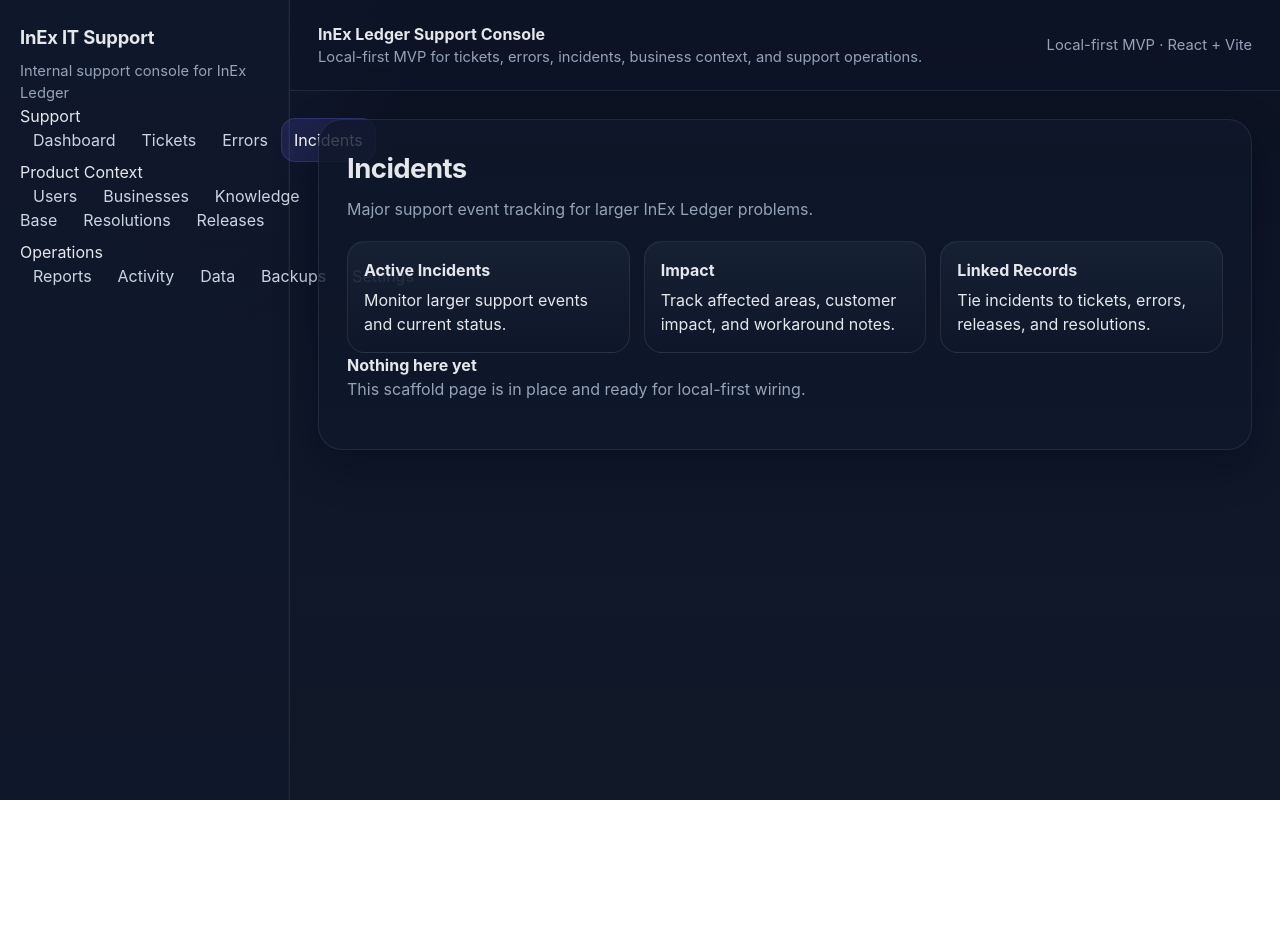
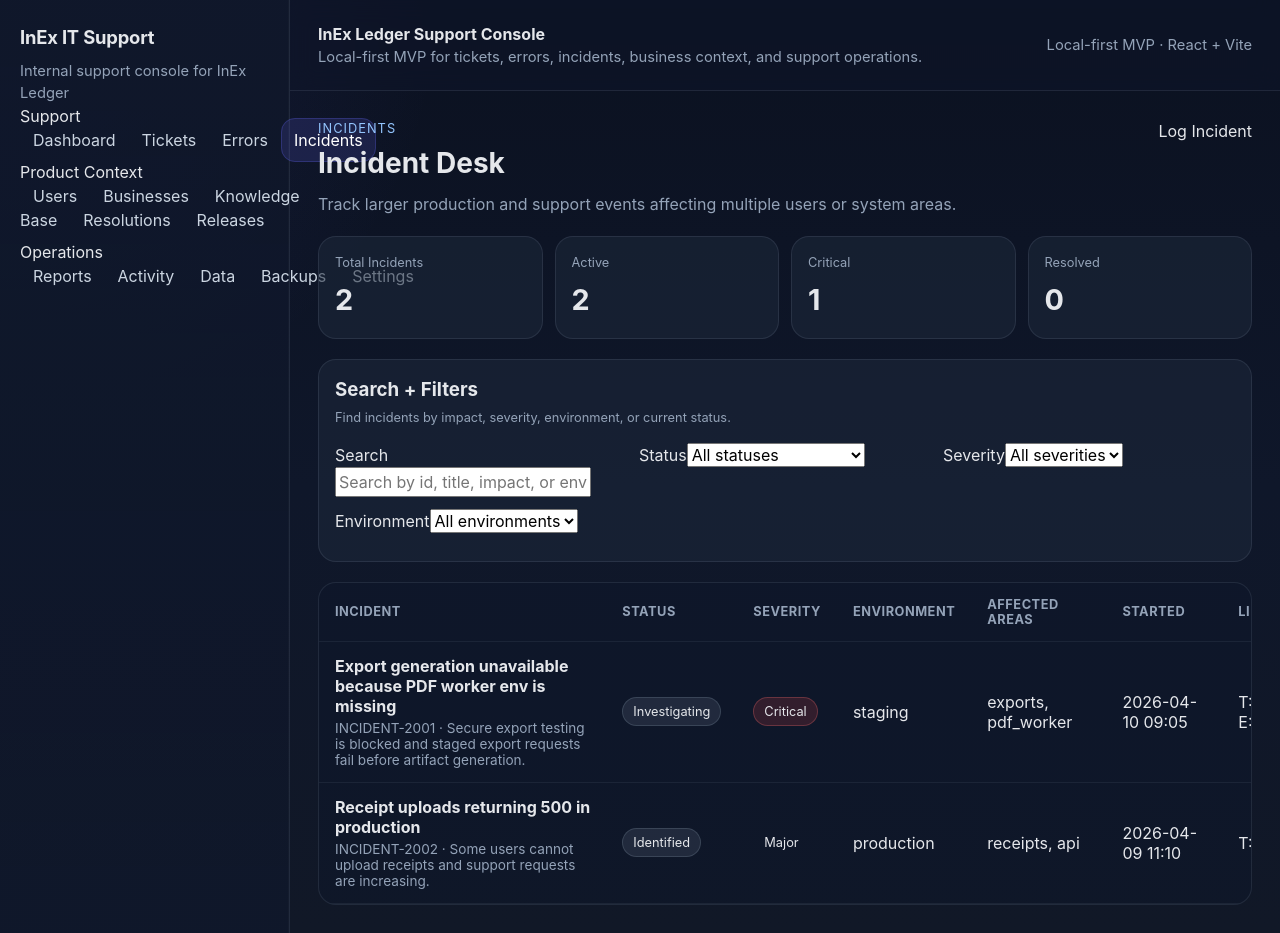
Before and after one commit to Emanuel628/InEx-IT-Support, a React (Vite) app: page /incidents in a window 1280 px wide. Before the commit the page ends 800 px from the top, so only its background shows below. Built offline with nearby package versions, Linux system fonts and the light colour scheme.

Commit message:
Build incidents list workflow page

```diff
--- a/src/pages/incidents/IncidentsPage.tsx
+++ b/src/pages/incidents/IncidentsPage.tsx
@@ -1,15 +1,137 @@
-import { PlaceholderPage } from '@/components/shared/PlaceholderPage';
+import { useMemo, useState } from 'react';
+import { Link } from 'react-router-dom';
+import { getIncidents } from '@/features/incidents/lib/incidentStore';
+import '@/features/tickets/styles/tickets.css';
+
+function badgeClass(value: string) {
+  return `ticket-badge is-${value}`;
+}
 
 export function IncidentsPage() {
+  const incidents = getIncidents();
+  const [search, setSearch] = useState('');
+  const [status, setStatus] = useState('all');
+  const [severity, setSeverity] = useState('all');
+  const [environment, setEnvironment] = useState('all');
+
+  const filtered = useMemo(() => {
+    return incidents.filter((record) => {
+      const matchesSearch = !search.trim() || [record.id, record.title, record.customerImpact, record.environment].join(' ').toLowerCase().includes(search.trim().toLowerCase());
+      const matchesStatus = status === 'all' || record.status === status;
+      const matchesSeverity = severity === 'all' || record.severity === severity;
+      const matchesEnvironment = environment === 'all' || record.environment === environment;
+      return matchesSearch && matchesStatus && matchesSeverity && matchesEnvironment;
+    });
+  }, [environment, incidents, search, severity, status]);
+
+  const activeCount = incidents.filter((record) => record.status !== 'resolved').length;
+  const criticalCount = incidents.filter((record) => record.severity === 'critical').length;
+  const resolvedCount = incidents.filter((record) => record.status === 'resolved').length;
+
   return (
-    <PlaceholderPage
-      title="Incidents"
-      description="Major support event tracking for larger InEx Ledger problems."
-      cards={[
-        { title: 'Active Incidents', body: 'Monitor larger support events and current status.' },
-        { title: 'Impact', body: 'Track affected areas, customer impact, and workaround notes.' },
-        { title: 'Linked Records', body: 'Tie incidents to tickets, errors, releases, and resolutions.' },
-      ]}
-    />
+    <section className="ticket-workspace-page">
+      <div className="ticket-page-header">
+        <div>
+          <span className="ticket-page-eyebrow">Incidents</span>
+          <h2>Incident Desk</h2>
+          <p>Track larger production and support events affecting multiple users or system areas.</p>
+        </div>
+        <Link to="/incidents/new" className="ticket-primary-action">Log Incident</Link>
+      </div>
+
+      <div className="ticket-stats-grid">
+        <article className="ticket-stat-card"><span>Total Incidents</span><strong>{incidents.length}</strong></article>
+        <article className="ticket-stat-card"><span>Active</span><strong>{activeCount}</strong></article>
+        <article className="ticket-stat-card"><span>Critical</span><strong>{criticalCount}</strong></article>
+        <article className="ticket-stat-card"><span>Resolved</span><strong>{resolvedCount}</strong></article>
+      </div>
+
+      <section className="ticket-detail-panel">
+        <div className="ticket-section-header">
+          <h3>Search + Filters</h3>
+          <span>Find incidents by impact, severity, environment, or current status.</span>
+        </div>
+        <div className="ticket-form-grid">
+          <label>
+            Search
+            <input value={search} onChange={(event) => setSearch(event.target.value)} placeholder="Search by id, title, impact, or environment" />
+          </label>
+          <label>
+            Status
+            <select value={status} onChange={(event) => setStatus(event.target.value)}>
+              <option value="all">All statuses</option>
+              <option value="investigating">Investigating</option>
+              <option value="identified">Identified</option>
+              <option value="monitoring">Monitoring</option>
+              <option value="resolved">Resolved</option>
+              <option value="postmortem_needed">Postmortem Needed</option>
+            </select>
+          </label>
+          <label>
+            Severity
+            <select value={severity} onChange={(event) => setSeverity(event.target.value)}>
+              <option value="all">All severities</option>
+              <option value="minor">Minor</option>
+              <option value="major">Major</option>
+              <option value="critical">Critical</option>
+            </select>
+          </label>
+          <label>
+            Environment
+            <select value={environment} onChange={(event) => setEnvironment(event.target.value)}>
+              <option value="all">All environments</option>
+              {Array.from(new Set(incidents.map((record) => record.environment))).map((value) => (
+                <option key={value} value={value}>{value}</option>
+              ))}
+            </select>
+          </label>
+        </div>
+      </section>
+
+      {filtered.length ? (
+        <div className="ticket-table-wrap">
+          <table className="ticket-table">
+            <thead>
+              <tr>
+                <th>Incident</th>
+                <th>Status</th>
+                <th>Severity</th>
+                <th>Environment</th>
+                <th>Affected Areas</th>
+                <th>Started</th>
+                <th>Links</th>
+              </tr>
+            </thead>
+            <tbody>
+              {filtered.map((record) => (
+                <tr key={record.id}>
+                  <td>
+                    <Link to={`/incidents/${record.id}`} className="ticket-title-cell">
+                      <strong>{record.title}</strong>
+                      <span>{record.id} · {record.customerImpact}</span>
+                    </Link>
+                  </td>
+                  <td><span className="ticket-badge is-status">{record.status.replace(/_/g, ' ')}</span></td>
+                  <td><span className={badgeClass(record.severity)}>{record.severity}</span></td>
+                  <td>{record.environment}</td>
+                  <td>{record.affectedAreas.join(', ') || '—'}</td>
+                  <td>{record.startedAt}</td>
+                  <td>
+                    {record.relatedTicketIds.length ? `T:${record.relatedTicketIds.length}` : '—'}
+                    {record.relatedErrorIds.length ? ` · E:${record.relatedErrorIds.length}` : ''}
+                    {record.relatedResolutionId ? ' · R' : ''}
+                  </td>
+                </tr>
+              ))}
+            </tbody>
+          </table>
+        </div>
+      ) : (
+        <section className="ticket-empty-state">
+          <span>No matching incidents</span>
+          <p>Try a broader search or reset the current filters.</p>
+        </section>
+      )}
+    </section>
   );
 }
```
